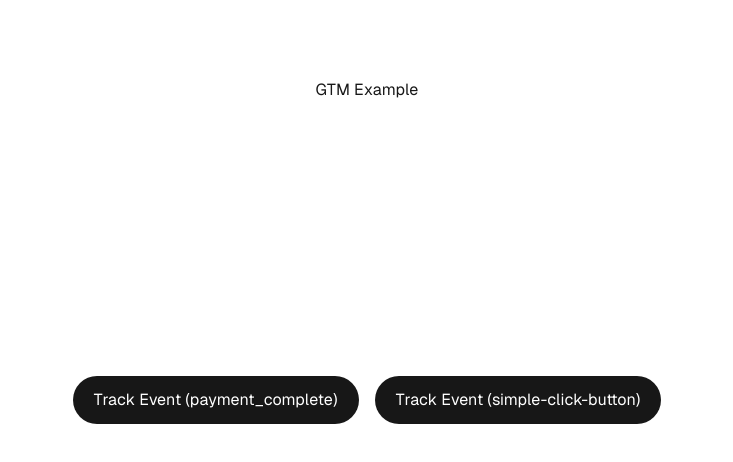
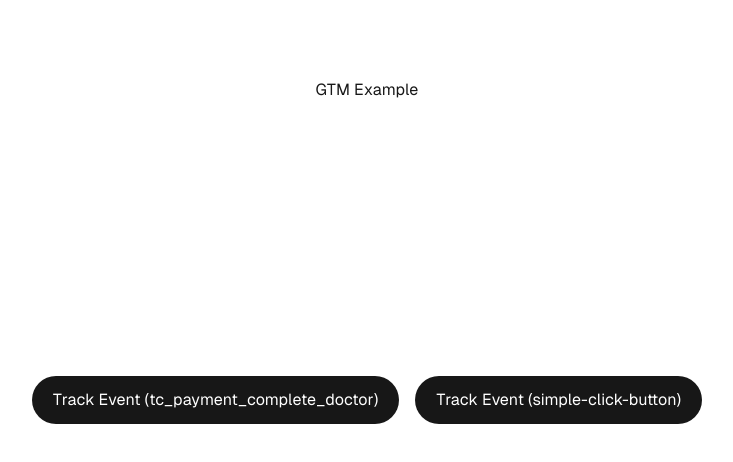
Before and after one commit to coldzify1/next-gtm-example, a Next.js app: page / in a window 1280 px wide. Shown: the top 462 px of the page, without its empty margins (273-1006 px from the left). Built offline with nearby package versions, Linux system fonts and the light colour scheme.

Commit message:
edit event name

```diff
--- a/src/pages/index.tsx
+++ b/src/pages/index.tsx
@@ -24,7 +24,7 @@ export default function Home() {
     //   "total_sales" : "500.00",
     // })
     sendGTMEvent({
-      "event" : "payment_complete",
+      "event" : "tc_payment_complete_doctor",
       "customer_id" : "CUSTOMER_ID",
       "customer_name" : "CUSTOMER_NAME",
       "order_no" : "O123123334",
@@ -53,7 +53,7 @@ export default function Home() {
             href="#"
             onClick={onClickTrackEvent}
           >
-            Track Event (payment_complete)
+            Track Event (tc_payment_complete_doctor)
           </a>
 
           <a
```
